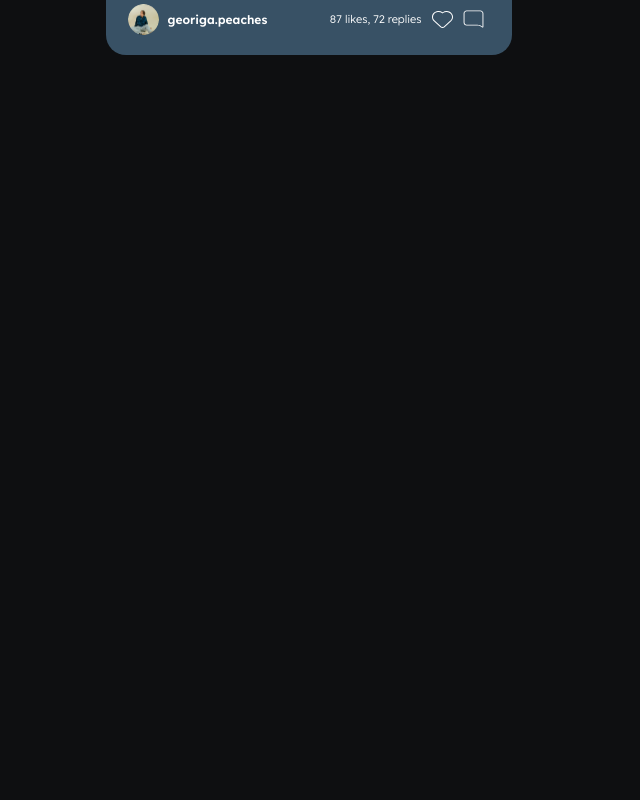
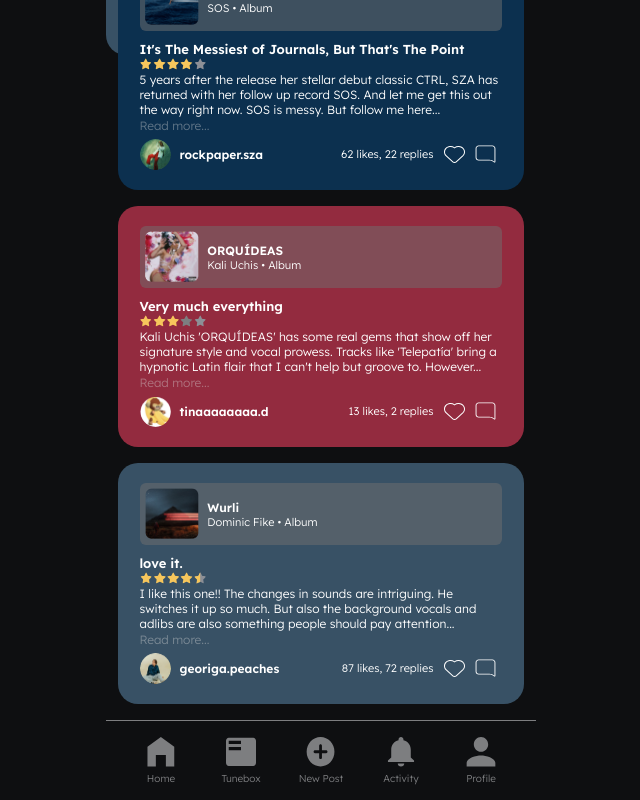
Before and after one commit to tinaduo/groove-music-app, a Next.js app: page /profile in a window 1280 px wide. Shown: the part 1392-2192 px from the top of the page, without its empty margins (319-959 px from the left). Before the commit the page ends 1447 px from the top, so only its background shows below. Built offline with nearby package versions, Linux system fonts and the light colour scheme.

Commit message:
edited profile page

```diff
--- a/pages/profile.js
+++ b/pages/profile.js
@@ -45,7 +45,8 @@
                     <h3 className={styles.usernameHeader}>@rockpaper.sza</h3>
                     <h3 className={styles.reviewHeader}>Your Review</h3>
                 </div>
-        <div className={styles.navBar}><NavBar/></div>
+                <div className={styles.cards}>{postcards}</div>
+                <div className={styles.navBar}><NavBar/></div>
             </main>
         </>
     );
```
